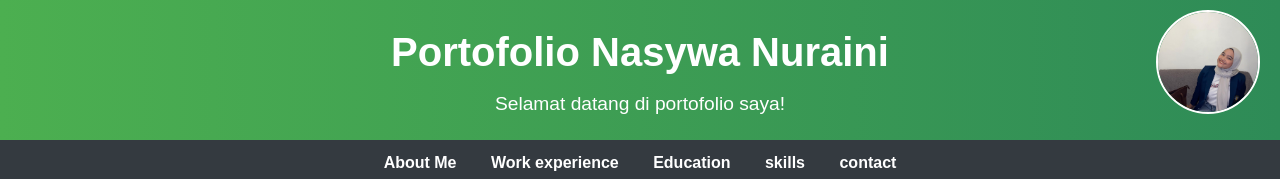
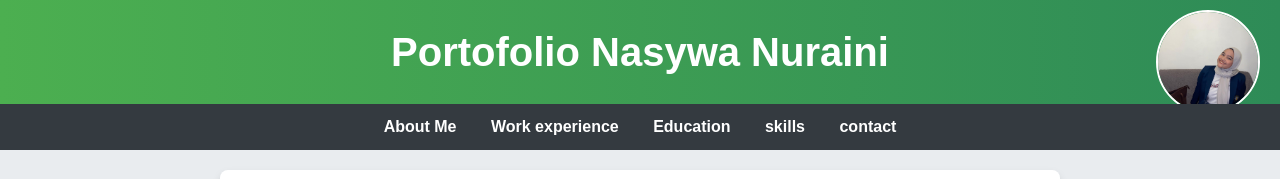
Before and after one commit to nasywaanr/portofolio-nasywa, a plain HTML site: page index.html in a window 1280 px wide. Shown: the top 179 px of the page. Drawn offline with nearby package versions, Linux system fonts and the light colour scheme.

Commit message:
perubahan ketiga

```diff
--- a/index.html
+++ b/index.html
@@ -13,7 +13,6 @@
     <header class="animate__animated animate__fadeInDown">
         <img src="img/profile.jpg" alt="Foto Profil" class="profile-pic">
         <h1>Portofolio Nasywa Nuraini</h1>
-        <p>Selamat datang di portofolio saya!</p>
     </header>
 
     <nav class="animate__animated animate__fadeInUp">
```
